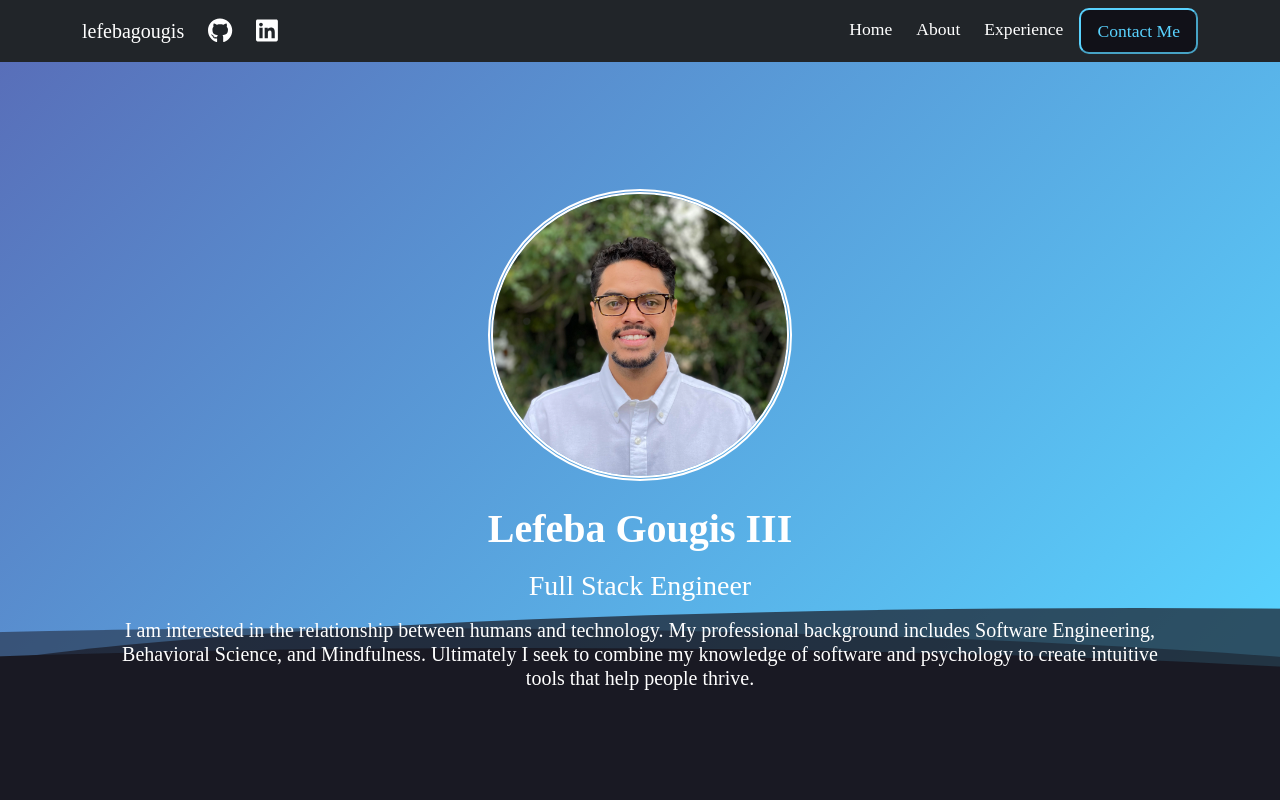
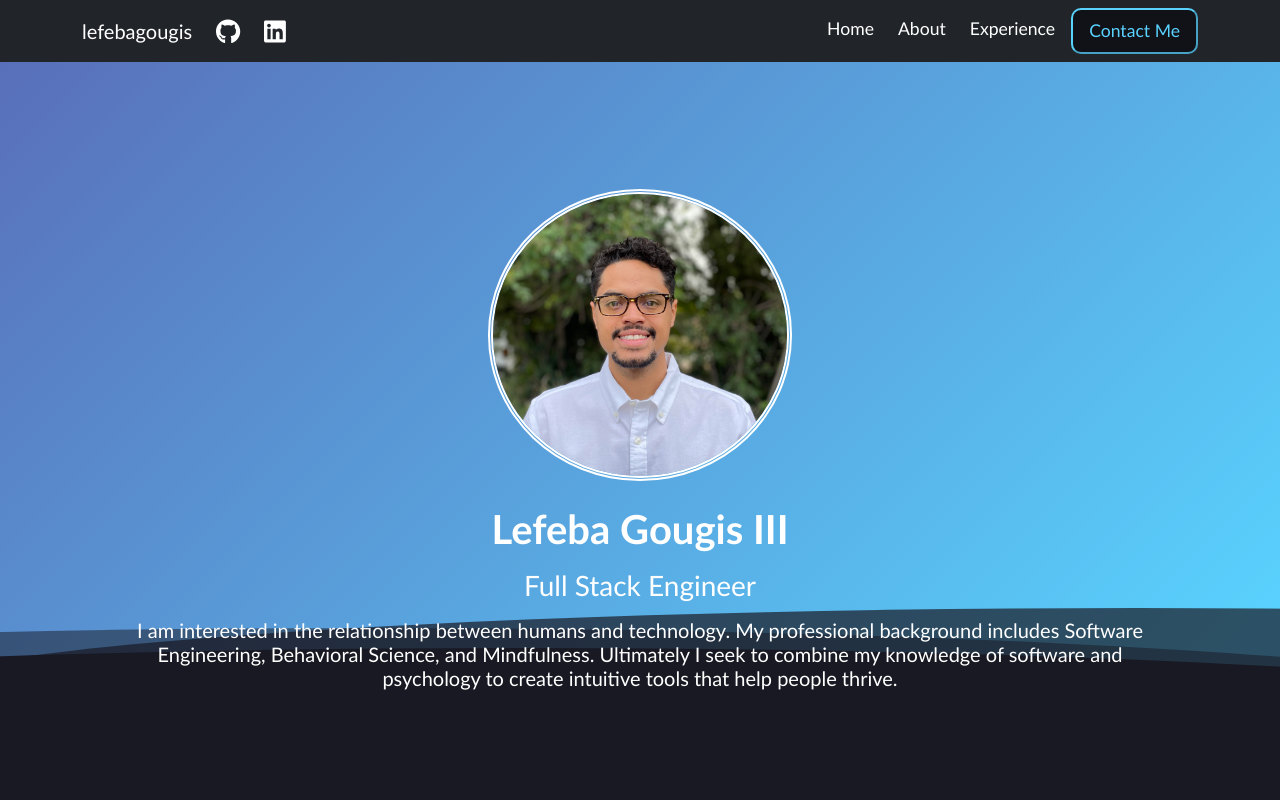
Before and after one commit to gougisle/portfolio-website, a React (Create React App) app: page / in a window 1280 px wide. Shown: the top 800 px of the page. Built offline with nearby package versions, Linux system fonts and the light colour scheme.

Commit message:
update font family

```diff
--- a/src/App.scss
+++ b/src/App.scss
@@ -1,6 +1,5 @@
 $neon-blue: #59d2fe;
 $neon-blue-link: rgb(88, 180, 255);
-
 $neon-blue-active: #59d2fec1;
 $dark-blue: #191923;
 $darker-blue: #111118;
@@ -8,7 +7,8 @@
 
 .App {
   color: white;
-  font-family: "Times New Roman", Times, serif;
+  font-family: "Trebuchet MS", "Lucida Sans Unicode", "Lucida Grande",
+    "Lucida Sans", Arial, sans-serif;
   span.neon-text {
     color: $neon-blue;
   }
```
